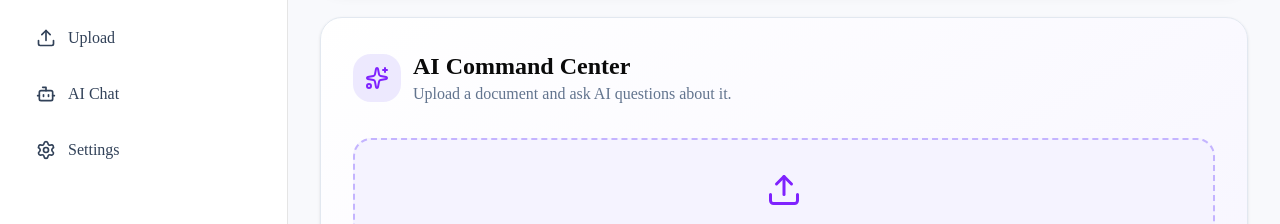
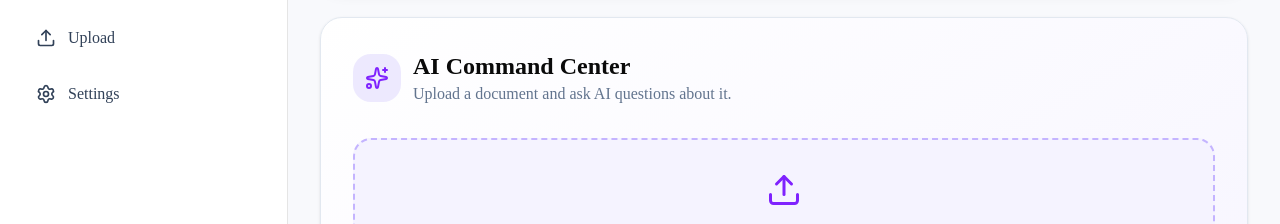
Before and after one commit to Shruti-Orbit/docpilot, a Next.js app: page /dashboard in a window 1280 px wide. Shown: the part 303-527 px from the top of the page. Built offline with nearby package versions, Linux system fonts and the light colour scheme.

Commit message:
Refactor code structure for improved readability and maintainability

```diff
--- a/components/dashboard/layout/Sidebar.tsx
+++ b/components/dashboard/layout/Sidebar.tsx
@@ -32,11 +32,7 @@ const menus = [
     href: "/dashboard/upload",
     icon: Upload,
   },
-  {
-    title: "AI Chat",
-    href: "/dashboard/ai-chat",
-    icon: Bot,
-  },
+
   {
     title: "Settings",
     href: "/dashboard/settings",
```
Also changed, not shown: 2 other files (tests, documents, lock files or other folders).
